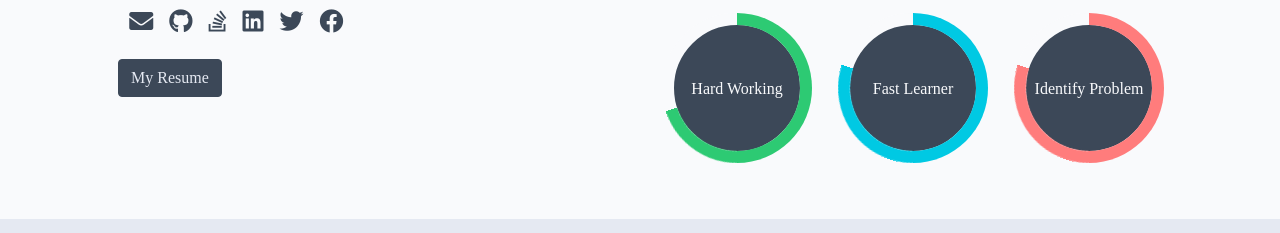
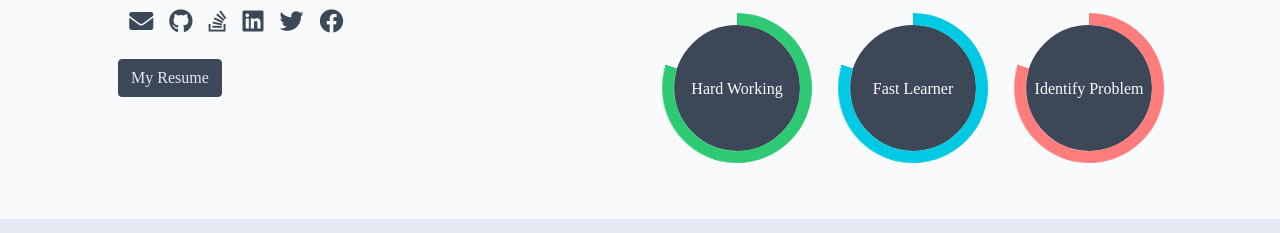
Before and after one commit to zeel-shah/zeel-shah.github.io, a plain HTML site: page index.html in a window 1280 px wide. Shown: the part 1033-1266 px from the top of the page. Drawn offline with Linux system fonts and the light colour scheme; a web font is replaced by a local one.

Commit message:
rebuilding site Thu, Sep  3, 2020 12:25:26 PM

```diff
--- a/index.html
+++ b/index.html
@@ -305,7 +305,7 @@ if (!doNotTrack) {
   <div class="circular-progress green">
     <span class="circular-progress-left">
       <span
-        class="circular-progress-bar circular-progress-percentage-70"
+        class="circular-progress-bar circular-progress-percentage-80"
 
       ></span>
     </span>
```
